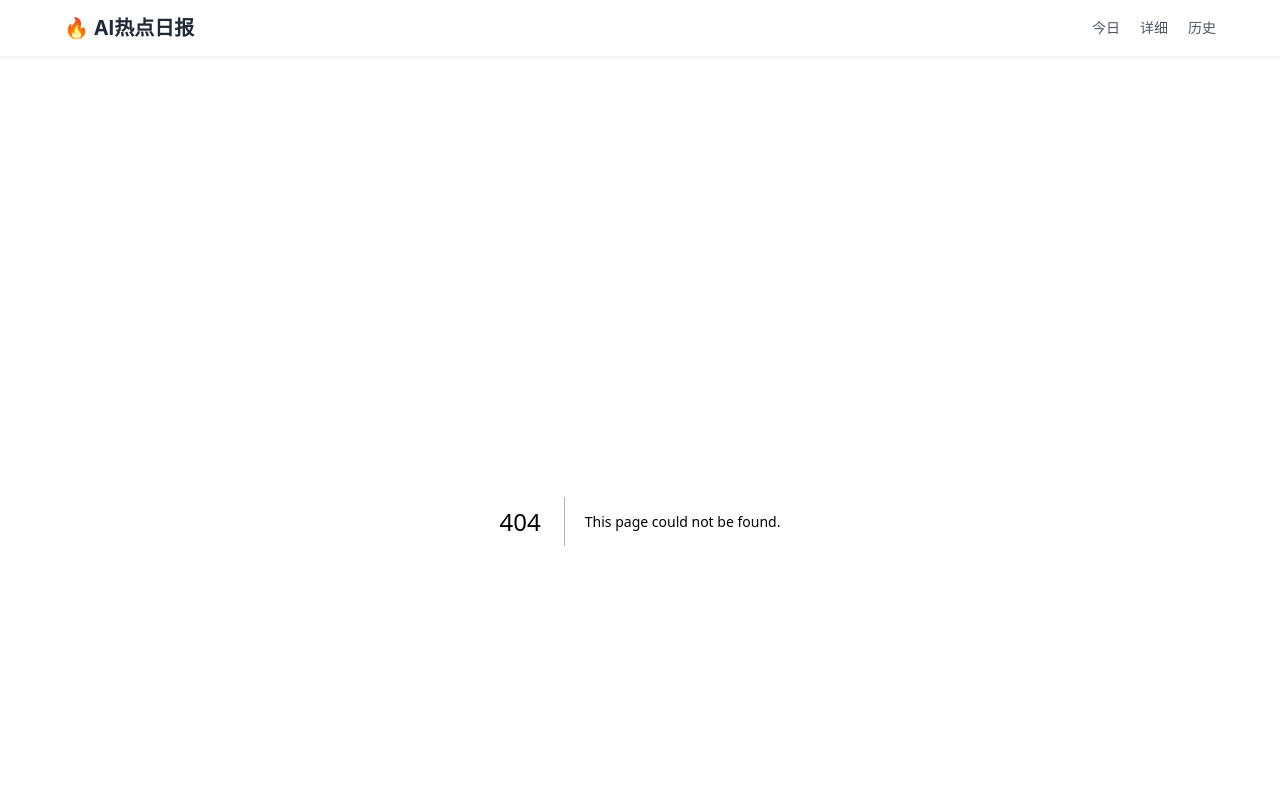
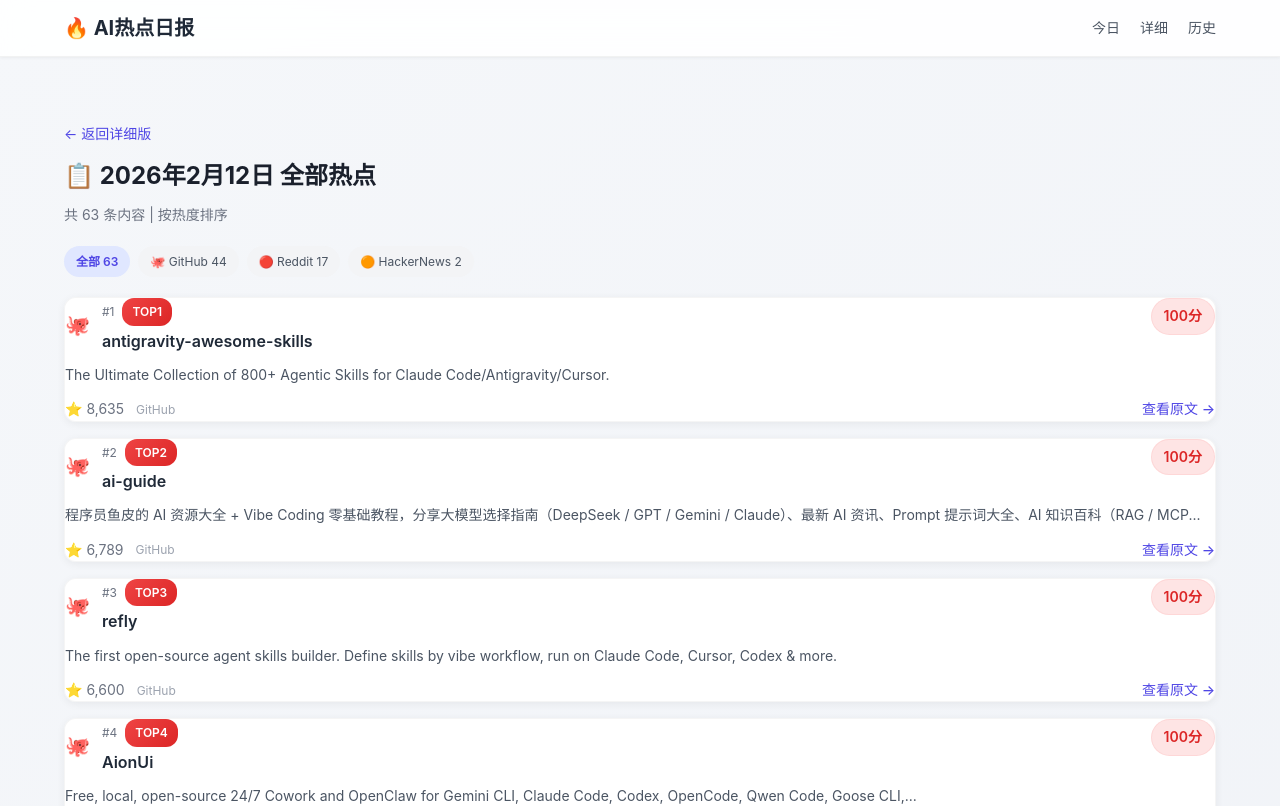
Before and after one commit to wample0105/ai-hotspot-daily, a Next.js app: page /all in a window 1280 px wide. Before the commit this address had no page. Shown: the top 806 px of the page. Built offline with nearby package versions, Linux system fonts and the light colour scheme.

Commit message:
feat: 添加查看全部63条页面，详细页增加入口

```diff
--- /dev/null
+++ b/app/all/page.tsx
@@ -0,0 +1,154 @@
+import fs from 'fs'
+import path from 'path'
+import Link from 'next/link'
+
+interface HotspotItem {
+  rank: number
+  title: string
+  description: string
+  summary?: string
+  url: string
+  stars?: number
+  score?: number
+  comments?: number
+  source: string
+  relevanceScore: number
+  suggestedTopic?: string
+  tags: string[]
+}
+
+interface HotspotReport {
+  date: string
+  total: number
+  items: HotspotItem[]
+}
+
+function getLatestReport(): HotspotReport | null {
+  try {
+    const dataDir = path.join(process.cwd(), 'public', 'data', 'archive')
+    const dates = fs.readdirSync(dataDir).sort().reverse()
+
+    if (dates.length === 0) return null
+
+    const latestDate = dates[0]
+    const filePath = path.join(dataDir, latestDate, 'full.json')
+
+    const content = fs.readFileSync(filePath, 'utf8')
+    return JSON.parse(content)
+  } catch (error) {
+    return null
+  }
+}
+
+function getEmoji(source: string): string {
+  const emojis: Record<string, string> = {
+    github: '🐙',
+    hackernews: '🟠',
+    reddit: '🔴',
+    anthropic: '✳️',
+    rss: '📰'
+  }
+  return emojis[source] || '📰'
+}
+
+function getSourceName(source: string): string {
+  const names: Record<string, string> = {
+    github: 'GitHub',
+    hackernews: 'HackerNews',
+    reddit: 'Reddit',
+    anthropic: 'Anthropic',
+    rss: 'RSS订阅'
+  }
+  return names[source] || source
+}
+
+export default function AllPage() {
+  const report = getLatestReport()
+
+  if (!report) {
+    return <div>暂无数据</div>
+  }
+
+  const allItems = report.items
+  const dateStr = new Date(report.date).toLocaleDateString('zh-CN', {
+    year: 'numeric',
+    month: 'long',
+    day: 'numeric'
+  })
+
+  // 按来源分组统计
+  const sourceStats = allItems.reduce((acc, item) => {
+    acc[item.source] = (acc[item.source] || 0) + 1
+    return acc
+  }, {} as Record<string, number>)
+
+  return (
+    <div>
+      {/* Header */}
+      <div className="mb-6">
+        <Link href="/today" style={{ color: '#4f46e5', textDecoration: 'none', display: 'inline-block', marginBottom: '12px', fontSize: '0.875rem' }}>← 返回详细版</Link>
+        <h1 style={{ fontSize: '1.5rem', fontWeight: 700, marginBottom: '8px' }}>📋 {dateStr} 全部热点</h1>
+        <p style={{ color: '#6b7280', fontSize: '0.875rem' }}>共 {report.total} 条内容 | 按热度排序</p>
+      </div>
+
+      {/* 来源筛选标签 */}
+      <div style={{ display: 'flex', gap: '8px', marginBottom: '20px', flexWrap: 'wrap' }}>
+        <span style={{ background: '#e0e7ff', color: '#4f46e5', padding: '6px 12px', borderRadius: '20px', fontSize: '0.75rem', fontWeight: 600 }}>
+          全部 {report.total}
+        </span>
+        {Object.entries(sourceStats).map(([source, count]) => (
+          <span key={source} style={{ background: '#f3f4f6', color: '#4b5563', padding: '6px 12px', borderRadius: '20px', fontSize: '0.75rem' }}>
+            {getEmoji(source)} {getSourceName(source)} {count}
+          </span>
+        ))}
+      </div>
+
+      {/* 全部列表 */}
+      <div style={{ display: 'flex', flexDirection: 'column', gap: '16px' }}>
+        {allItems.map((item, index) => (
+          <div key={item.rank} className="card-soft p-5">
+            <div style={{ display: 'flex', alignItems: 'flex-start', justifyContent: 'space-between', marginBottom: '12px', gap: '12px' }}>
+              <div style={{ display: 'flex', alignItems: 'center', gap: '12px', flex: 1 }}>
+                <span style={{ fontSize: '1.25rem' }}>{getEmoji(item.source)}</span>
+                <div style={{ flex: 1 }}>
+                  <div style={{ display: 'flex', alignItems: 'center', gap: '8px', marginBottom: '4px' }}>
+                    <span style={{ color: '#6b7280', fontSize: '0.75rem' }}>#{index + 1}</span>
+                    {index < 10 && <span className="badge-hot">TOP{index + 1}</span>}
+                  </div>
+                  <h2 style={{ fontSize: '1rem', fontWeight: 600, color: '#1f2937', margin: 0, lineHeight: 1.4 }}>{item.title}</h2>
+                </div>
+              </div>
+              <span className="badge-score">{item.relevanceScore}分</span>
+            </div>
+
+            <p style={{ color: '#4b5563', marginBottom: '12px', lineHeight: 1.6, fontSize: '0.875rem' }}>
+              {item.summary || item.description}
+            </p>
+
+            <div style={{ display: 'flex', alignItems: 'center', justifyContent: 'space-between', flexWrap: 'wrap', gap: '12px' }}>
+              <div style={{ display: 'flex', alignItems: 'center', gap: '12px', color: '#6b7280', fontSize: '0.875rem' }}>
+                {item.stars && <span>⭐ {item.stars.toLocaleString()}</span>}
+                <span style={{ color: '#9ca3af', fontSize: '0.75rem' }}>{getSourceName(item.source)}</span>
+              </div>
+
+              <a
+                href={item.url}
+                target="_blank"
+                rel="noopener noreferrer"
+                style={{ color: '#4f46e5', fontWeight: 500, fontSize: '0.875rem', textDecoration: 'none' }}
+              >
+                查看原文 →
+              </a>
+            </div>
+          </div>
+        ))}
+      </div>
+
+      {/* 底部提示 */}
+      <div style={{ marginTop: '32px', textAlign: 'center', padding: '24px', background: '#f9fafb', borderRadius: '12px' }}>
+        <p style={{ color: '#6b7280', fontSize: '0.875rem', marginBottom: '8px' }}>已显示全部 {report.total} 条热点</p>
+        <Link href="/today" style={{ color: '#4f46e5', fontWeight: 500, fontSize: '0.875rem', textDecoration: 'none' }}>← 返回 TOP 10</Link>
+      </div>
+    </div>
+  )
+}
```
Also changed, not shown: app/today/page.tsx (+6 -2 lines).
